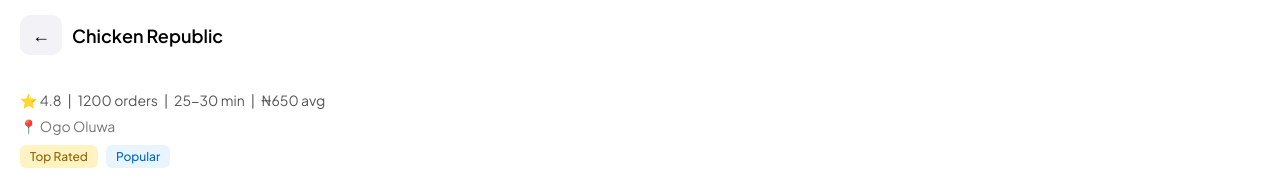
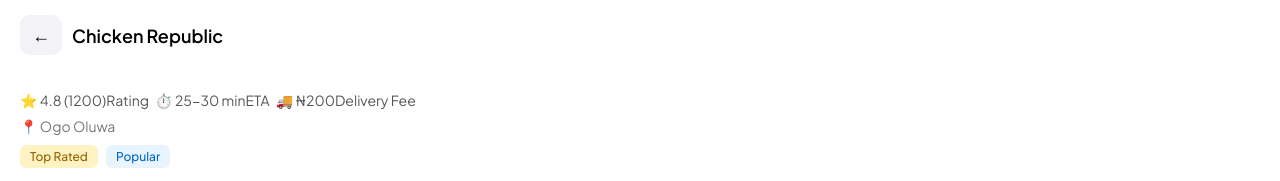
Before and after one commit to ay30bg/droppa, a React (Create React App) app: page /details/1 in a window 1280 px wide. Shown: the top 181 px of the page. Built offline with nearby package versions, Linux system fonts and the light colour scheme.

Commit message:
Update RestaurantDetails.jsx

```diff
--- a/src/pages/RestaurantDetails.jsx
+++ b/src/pages/RestaurantDetails.jsx
@@ -76,31 +76,37 @@ export default function RestaurantDetails() {
 
   return (
     <div className="cd-page" ref={scrollRef}>
-      {/* ──────────── HEADER ──────────── */}
+
+      {/* ---------- HEADER ---------- */}
       <div className={`cd-header ${shrunk ? "shrunk" : ""}`}>
-        <button onClick={() => navigate(-1)} className="cd-back">
-          ←
-        </button>
+        <button onClick={() => navigate(-1)} className="cd-back">←</button>
         <span className="cd-title">{restaurant.name}</span>
       </div>
 
-      {/* ──────────── RESTAURANT INFO ──────────── */}
+      {/* ---------- RESTAURANT INFO ---------- */}
       <div className="cd-rest-info">
-        {/* Rating, Orders, Time, Avg Price */}
+
+        {/* Rating | ETA | Delivery fee */}
         <div className="cd-sub-info">
-          <span>⭐ {restaurant.rating}</span>
-          <span>|</span>
-          <span>{restaurant.orders} orders</span>
-          <span>|</span>
-          <span>{restaurant.time}</span>
-          <span>|</span>
-          <span>₦{restaurant.price} avg</span>
+          <div className="cd-info-box">
+            ⭐ {restaurant.rating}{" "}
+            <span className="cd-orders">({restaurant.orders})</span>
+            <span className="cd-info-label">Rating</span>
+          </div>
+
+          <div className="cd-info-box">
+            ⏱️ {restaurant.time}
+            <span className="cd-info-label">ETA</span>
+          </div>
+
+          <div className="cd-info-box">
+            🚚 ₦200
+            <span className="cd-info-label">Delivery Fee</span>
+          </div>
         </div>
 
-        {/* Street / Location */}
         <div className="cd-street-info">📍 {restaurant.street}</div>
 
-        {/* Tags / Badges */}
         <div className="cd-tags">
           {restaurant.rating >= 4.8 && (
             <span className="cd-badge top-rated">Top Rated</span>
@@ -110,19 +116,18 @@ export default function RestaurantDetails() {
           )}
         </div>
 
-        {/* Delivery Fee or Closed */}
         {isClosed ? (
           <div className="cd-closed-banner">
             Closed — Opens tomorrow morning
           </div>
         ) : (
           <div className="cd-delivery-box">
-            <span>🚚 Delivery Fee: ₦200 | ⏱️ {restaurant.time}</span>
+            🚚 Delivery Fee: ₦200 | ⏱️ {restaurant.time}
           </div>
         )}
       </div>
 
-      {/* ──────────── CATEGORIES ──────────── */}
+      {/* ---------- CATEGORY SCROLLER ---------- */}
       <div className="cd-categories">
         {categories.map((cat) => (
           <button
@@ -135,7 +140,7 @@ export default function RestaurantDetails() {
         ))}
       </div>
 
-      {/* ──────────── MENU LIST ──────────── */}
+      {/* ---------- MENU LIST ---------- */}
       <div className="cd-menu-section">
         {loading ? (
           <>
@@ -186,7 +191,7 @@ export default function RestaurantDetails() {
         )}
       </div>
 
-      {/* ──────────── STICKY CART BAR ──────────── */}
+      {/* ---------- CART BAR ---------- */}
       {cart.length > 0 && (
         <div className="cd-cart-bar" onClick={() => alert("Checkout modal…")}>
           <div>{cart.reduce((acc, it) => acc + it.qty, 0)} item(s)</div>
```
